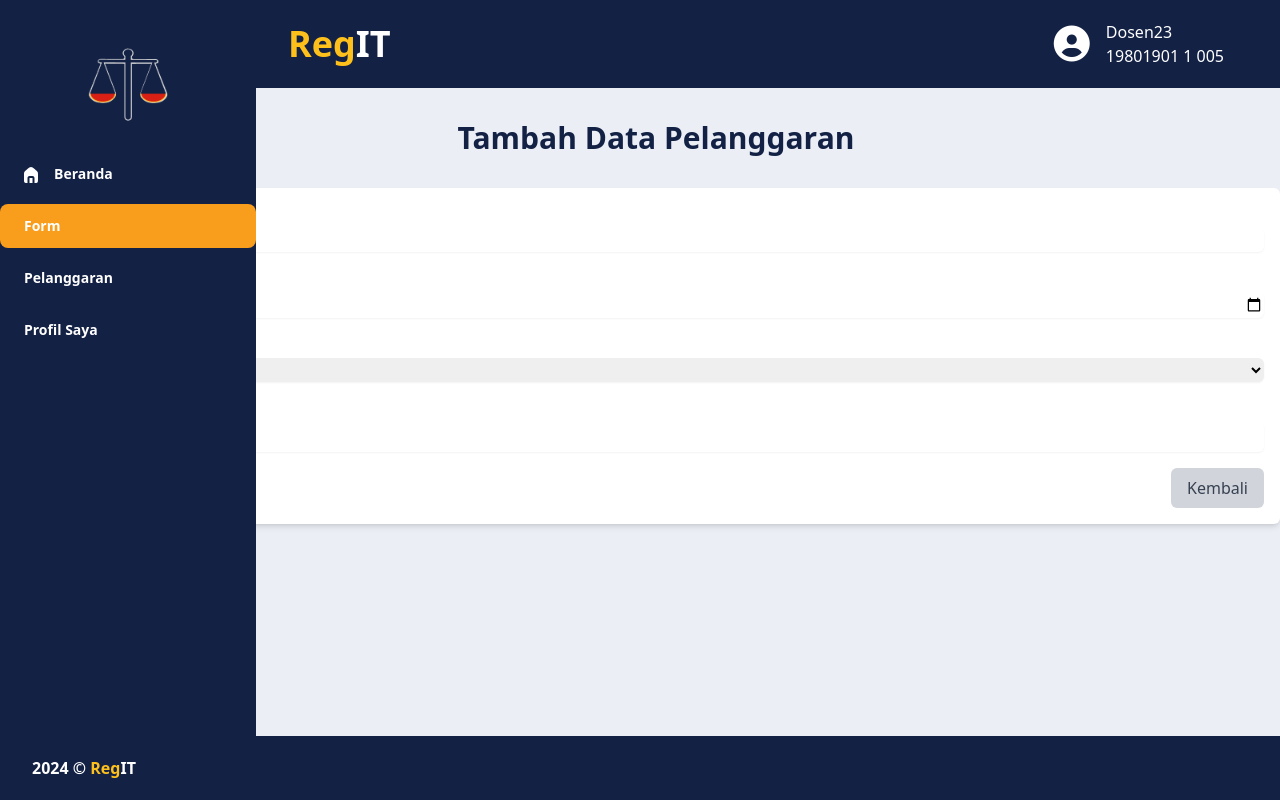
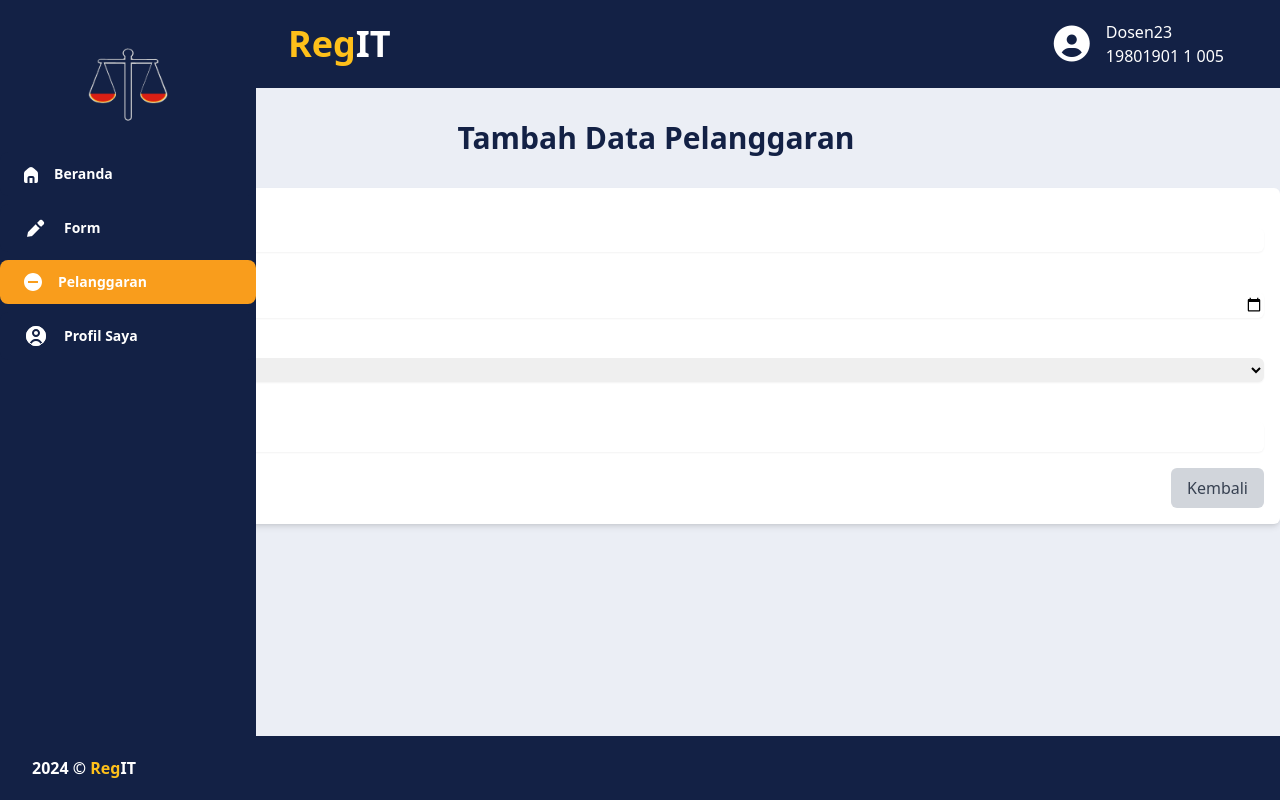
Before and after one commit to AlexanderDev2004/RegIT, a PHP site: page /RegIT/app/views/dosen/formDosen.php in a window 1280 px wide. Run offline with PHP 8.4, Linux system fonts and the light colour scheme; some libraries are stand-ins or nearby versions.

Commit message:
fix(Viewsfromdosen) : memperbaiki views di navbar

```diff
--- a/app/views/dosen/formDosen.php
+++ b/app/views/dosen/formDosen.php
@@ -23,20 +23,31 @@
             </div>
             <!-- Navbar menu -->
             <nav class="w-64 flex flex-col">
-                <a href="dosen.php" class="flex items-center gap-4 px-6 py-3 mb-2 rounded-lg text-sm font-bold hover:bg-yellow-600">
-                    <svg width="14" height="17" viewBox="0 0 14 17" fill="none" xmlns="http://www.w3.org/2000/svg">
-                        <path fill-rule="evenodd" clip-rule="evenodd" d="M0.274461 6.12617C0 6.72291 0 7.40179 0 8.75955V12.9999C0 14.8856 0 15.8284 0.585786 16.4142C1.11733 16.9457 1.94285 16.9949 3.5 16.9995V12C3.5 10.8954 4.39543 10 5.5 10H8.5C9.60457 10 10.5 10.8954 10.5 12V16.9995C12.0572 16.9949 12.8827 16.9457 13.4142 16.4142C14 15.8284 14 14.8856 14 12.9999V8.75955C14 7.40179 14 6.72291 13.7255 6.12617C13.4511 5.52943 12.9356 5.08763 11.9047 4.20401L10.9047 3.34687C9.04143 1.74974 8.10977 0.951172 7 0.951172C5.89023 0.951172 4.95857 1.74974 3.09525 3.34687L2.09525 4.20401C1.06437 5.08763 0.548923 5.52943 0.274461 6.12617ZM8.5 16.9999V12H5.5V16.9999H8.5Z" fill="white" />
-                    </svg>
-                    <span>Beranda</span>
+                <a href="dosen.php" target="" class="flex items-center gap-4 px-6 py-3 mb-2 bg-[#132145] rounded-lg text-white rounded-lg text-sm font-bold hover:bg-yellow-600">
+                <svg width="14" height="17" viewBox="0 0 14 17" fill="none" xmlns="http://www.w3.org/2000/svg" class=" ">
+                <path fill-rule="evenodd" clip-rule="evenodd" d="M0.274461 6.12617C0 6.72291 0 7.40179 0 8.75955V12.9999C0 14.8856 0 15.8284 0.585786 16.4142C1.11733 16.9457 1.94285 16.9949 3.5 16.9995V12C3.5 10.8954 4.39543 10 5.5 10H8.5C9.60457 10 10.5 10.8954 10.5 12V16.9995C12.0572 16.9949 12.8827 16.9457 13.4142 16.4142C14 15.8284 14 14.8856 14 12.9999V8.75955C14 7.40179 14 6.72291 13.7255 6.12617C13.4511 5.52943 12.9356 5.08763 11.9047 4.20401L10.9047 3.34687C9.04143 1.74974 8.10977 0.951172 7 0.951172C5.89023 0.951172 4.95857 1.74974 3.09525 3.34687L2.09525 4.20401C1.06437 5.08763 0.548923 5.52943 0.274461 6.12617ZM8.5 16.9999V12H5.5V16.9999H8.5Z" fill="white"
+                />
+                </svg>
+                    <span class="">Beranda</span>
                 </a>
-                <a href="formDosen.php" class="flex items-center gap-4 px-6 py-3 mb-2 rounded-lg text-sm font-bold bg-[#F99D1C]">
-                    <span>Form</span>
+                <a href="formDosen.php" target="" class="flex items-center gap-4 px-6 py-3 mb-2 bg-[#132145] rounded-lg text-white rounded-lg text-sm font-bold hover:bg-yellow-600">
+                <svg width="24" height="24" viewBox="0 0 24 24" fill="none" xmlns="http://www.w3.org/2000/svg">
+                <path fill-rule="evenodd" clip-rule="evenodd" d="M17.2038 10.7957L18.9998 8.9997C19.545 8.45445 19.8176 8.18182 19.9634 7.88773C20.2407 7.32818 20.2407 6.67122 19.9634 6.11167C19.8176 5.81757 19.545 5.54495 18.9998 4.9997C18.4545 4.45445 18.1819 4.18182 17.8878 4.03609C17.3282 3.7588 16.6713 3.7588 16.1117 4.03609C15.8176 4.18182 15.545 4.45445 14.9998 4.9997L13.1811 6.81835C14.145 8.46895 15.5311 9.84451 17.2038 10.7957ZM11.7267 8.27281L4.85615 15.1433C4.43109 15.5684 4.21856 15.7809 4.07883 16.042C3.93909 16.3031 3.88015 16.5978 3.76226 17.1873L3.14686 20.2643C3.08034 20.5969 3.04708 20.7632 3.14168 20.8578C3.23629 20.9524 3.4026 20.9191 3.73521 20.8526L6.81219 20.2372C7.40164 20.1193 7.69637 20.0604 7.95746 19.9206C8.21856 19.7809 8.43109 19.5684 8.85615 19.1433L15.7456 12.2539C14.1239 11.2383 12.7522 9.87597 11.7267 8.27281Z" fill="white"/>
+                </svg>
+                    <span class="">Form</span>
                 </a>
-                <a href="pelanggaran.php" class="flex items-center gap-4 px-6 py-3 mb-2 rounded-lg text-sm font-bold hover:bg-yellow-600">
-                    <span>Pelanggaran</span>
+                <a href="pelanggaran.php" target="" class="flex items-center gap-4 px-6 py-3 mb-2 bg-[#132145] rounded-lg text-white rounded-lg text-sm font-bold hover:bg-yellow-600 bg-[#F99D1C]">
+                <svg width="18" height="18" viewBox="0 0 18 18" fill="none" xmlns="http://www.w3.org/2000/svg">
+                <path fill-rule="evenodd" clip-rule="evenodd" d="M9 18C13.9706 18 18 13.9706 18 9C18 4.02944 13.9706 0 9 0C4.02944 0 0 4.02944 0 9C0 13.9706 4.02944 18 9 18ZM4 10H14V8H4V10Z" fill="white"/>
+                </svg>
+                    <span class="">Pelanggaran</span>
                 </a>
-                <a href="profildosen.php" class="flex items-center gap-4 px-6 py-3 mb-2 rounded-lg text-sm font-bold hover:bg-yellow-600">
-                    <span>Profil Saya</span>
+                <a href="profildosen.php" target="" class="flex items-center gap-4 px-6 py-3 mb-2 bg-[#132145] rounded-lg text-white rounded-lg text-sm font-bold hover:bg-yellow-600">
+                <svg width="24" height="24" viewBox="0 0 24 24" fill="none" xmlns="http://www.w3.org/2000/svg">
+                <path fill-rule="evenodd" clip-rule="evenodd" d="M2 12C2 6.47715 6.47715 2 12 2C17.5228 2 22 6.47715 22 12C22 15.0141 20.6665 17.7167 18.5573 19.5501C18.0996 18.3251 17.306 17.2481 16.2613 16.4465C15.0388 15.5085 13.5409 15 12 15C10.4591 15 8.96118 15.5085 7.73867 16.4465C6.69405 17.2481 5.90038 18.3251 5.44269 19.5501C3.33349 17.7167 2 15.0141 2 12ZM16.8296 20.7059C16.8337 20.7212 16.8381 20.7363 16.8429 20.7512C15.4081 21.5469 13.757 22 12 22C10.243 22 8.59193 21.5469 7.15711 20.7512C7.16185 20.7363 7.16628 20.7212 7.17037 20.7059C7.45525 19.6427 8.08297 18.7033 8.95619 18.0332C9.82942 17.3632 10.8993 17 12 17C13.1007 17 14.1706 17.3632 15.0438 18.0332C15.917 18.7033 16.5448 19.6427 16.8296 20.7059ZM10 9C10 7.89543 10.8954 7 12 7C13.1046 7 14 7.89543 14 9C14 10.1046 13.1046 11 12 11C10.8954 11 10 10.1046 10 9ZM12 5C9.79086 5 8 6.79086 8 9C8 11.2091 9.79086 13 12 13C14.2091 13 16 11.2091 16 9C16 6.79086 14.2091 5 12 5Z" fill="white"/>
+                <rect x="2.5" y="2.5" width="19" height="19" rx="9.5" stroke="white"/>
+                </svg>
+                    <span class="">Profil Saya</span>
                 </a>
             </nav>
         </div>
```
